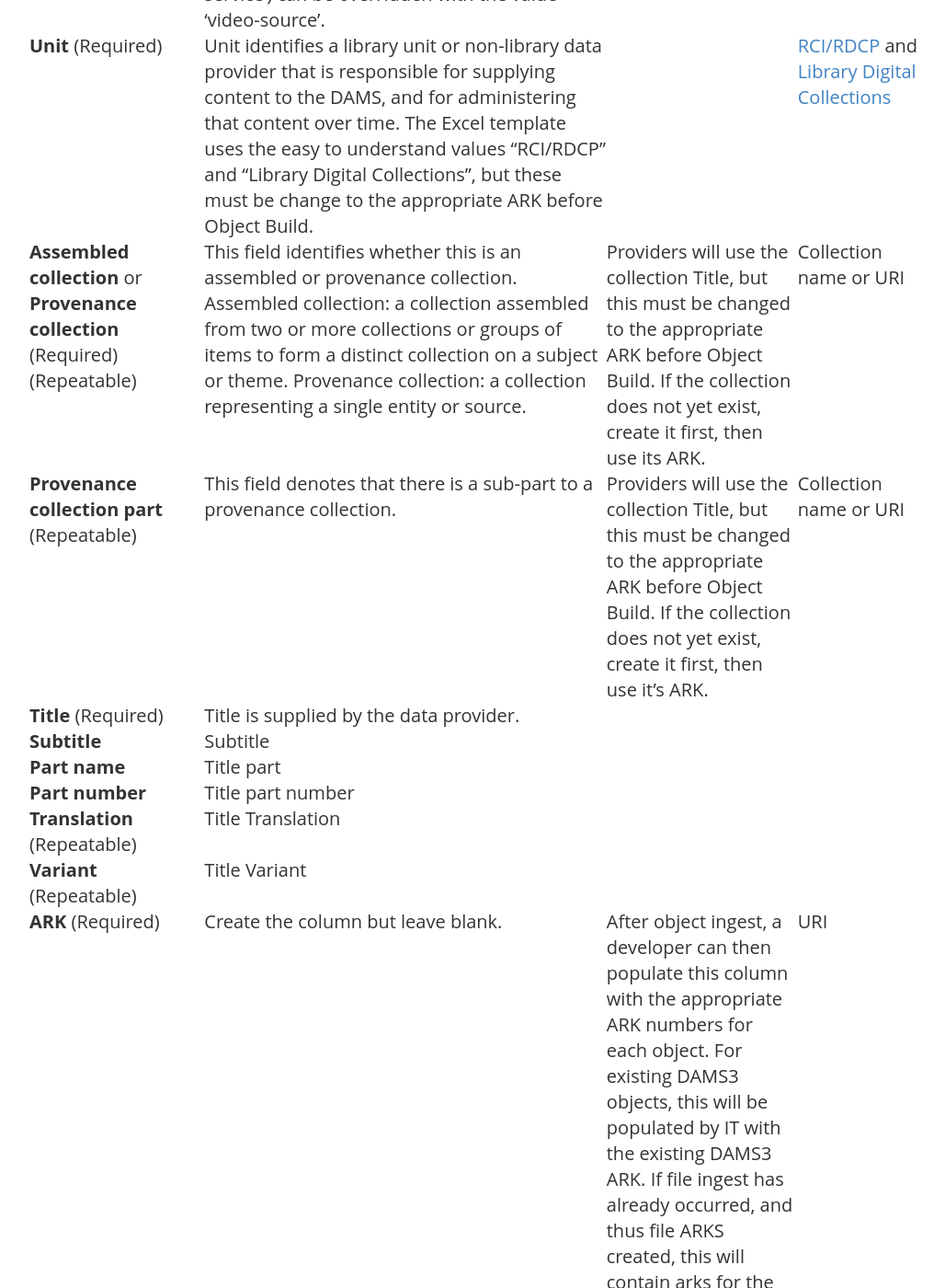
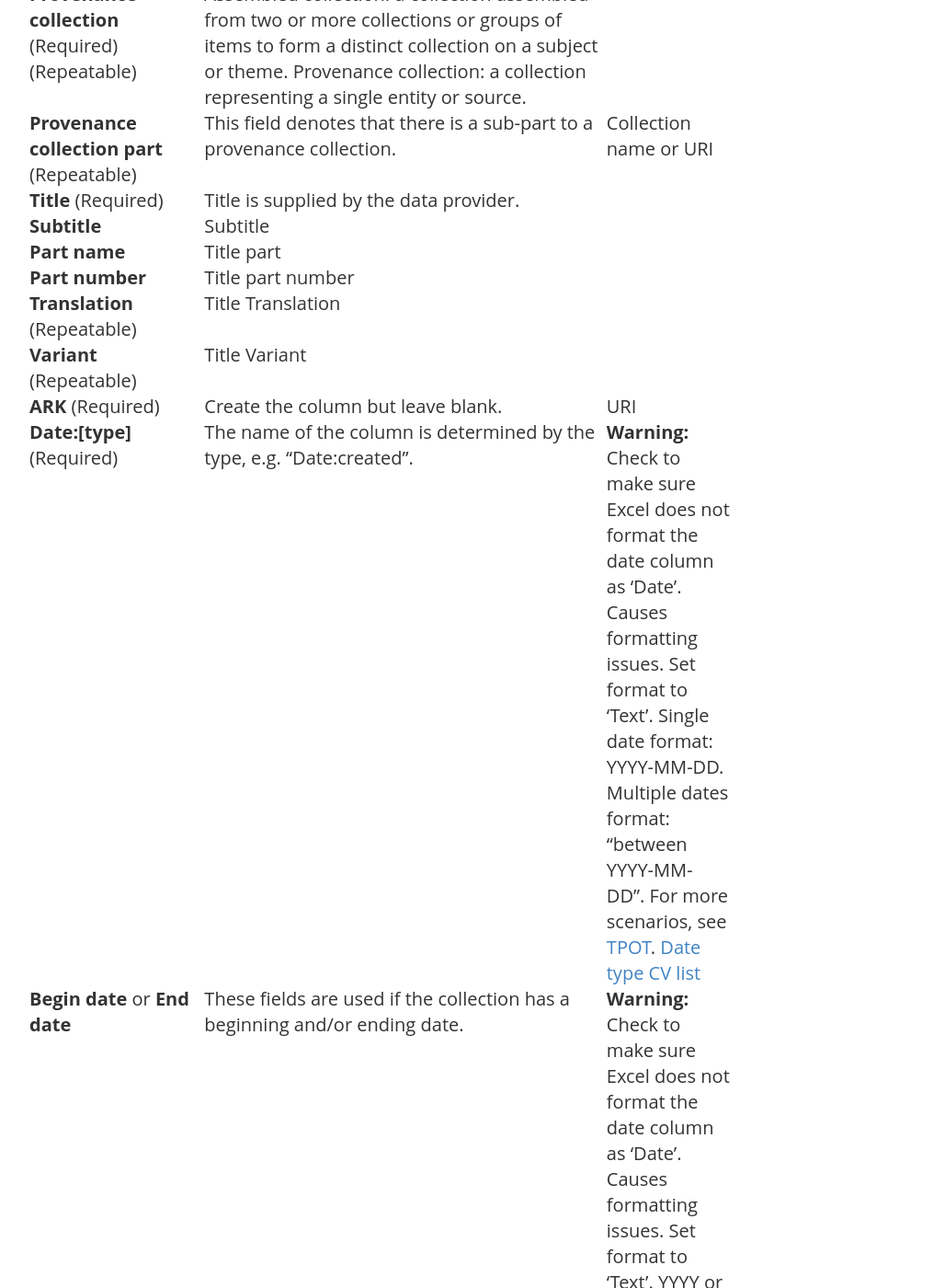
Before and after one commit to remerjohnson/remerjohnson.github.io, a Jekyll site: the page built from docs.md, in a window 1280 px wide and 1400 px high, scrolled down 3825 px. Shown: the whole window at 92% size, without its empty margins (248-1276 px from the left). Built offline with Jekyll 4.4.1, drawn with Linux system fonts in a browser that asks for light colours; nearby versions of some CDN libraries; some of the changed text lies outside the part shown.

Commit message:
Update docs.md

```diff
--- a/docs.md
+++ b/docs.md
@@ -54,33 +54,33 @@ v1.5 - Changed wording to be more appropriate for external audiences 02/04/2015
 
 # The Excel Input Stream Elements
 
-|Column Header Name|Description|Internal|Controlled Values Format Restrictions|
-|------------------|-----------|--------|-------------------------------------|
-|**Object Unique ID** (Required)|An object and its components share the same Object ID. These are usually supplied by the data provider.  It is not mapped to DAMS, but you can copy it in "Identifier:other" if it is useful.|Used by IT to delineate objects from components. Used by DOMM simply to keep track of which things are objects and components visually. If not provided, DOMM must create.| |
-|**Object/Component** (Required)|A complex object would have one row listed as 'Object', with its files in the next rows as 'Component' values. A simple object would just have a value of 'Object'. "Component" rows must be in the intended order (DAMS display order is determined by row count).| |'Object' or 'Component'|
-|**File Name**|For simple objects, a file name must be provided. For complex objects, file names must be provided for all of its components and possibly the object.|Used by IT to match resource file to metadata. Files must be copied to \\lib-storage\digital-staging\[*project folder*]. FIle name format is not important for ingest, IT will generate ARKs from the file names.|File extensions must be included.|
-|**File Use**|File Use will normally be left blank, to be later filled in once the system determines its function (determined by filetype/MIMEtype). Sometimes a default value needs to be overwritten, e.g.: if a data provider has an .mp4 file as a source file, the default ('video-service') can be overridden with the value 'video-source'.| |[File use CV list](https://illiad.ucsd.edu:8443/display/DOMM/File+use+controlled+value+list)|
-|**Unit** (Required)|Unit identifies a library unit or non-library data provider that is responsible for supplying content to the DAMS, and for administering that content over time. The Excel template uses the easy to understand values "RCI/RDCP" and "Library Digital Collections", but these must be change to the appropriate ARK before Object Build.| |[RCI/RDCP](http://library.ucsd.edu/ark:/20775/bb6827300d) and [Library Digital Collections](http://library.ucsd.edu/ark:/20775/bb09910635)|
-|**Assembled collection** or **Provenance collection** (Required) (Repeatable)|This field identifies whether this is an assembled or provenance collection. Assembled collection: a collection assembled from two or more collections or groups of items to form a distinct collection on a subject or theme. Provenance collection: a collection representing a single entity or source.|Providers will use the collection Title, but this must be changed to the appropriate ARK before Object Build. If the collection does not yet exist, create it first, then use its ARK.|Collection name or URI|
-|**Provenance collection part** (Repeatable)|This field denotes that there is a sub-part to a provenance collection.|Providers will use the collection Title, but this must be changed to the appropriate ARK before Object Build. If the collection does not yet exist, create it first, then use it's ARK.|Collection name or URI|
-|**Title** (Required)|Title is supplied by the data provider.| | |
-|**Subtitle**|Subtitle| | |
-|**Part name**|Title part| | |
-|**Part number**|Title part number| | |
-|**Translation** (Repeatable)|Title Translation| | |
-|**Variant** (Repeatable)|Title Variant| | |
-|**ARK** (Required)|Create the column but leave blank.|After object ingest, a developer can then populate this column with the appropriate ARK numbers for each object. For existing DAMS3 objects, this will be populated by IT with the existing DAMS3 ARK. If file ingest has already occurred, and thus file ARKS created, this will contain arks for the files. If not, file name is required and the ARK column will be populated after the items are ingested.|URI|
-|**Date:[type]** (Required)|The name of the column is determined by the type, e.g. "Date:created".| |**Warning:** Check to make sure Excel does not format the date column as 'Date'. Causes formatting issues. Set format to 'Text'. Single date format: YYYY-MM-DD. Multiple dates format: "between YYYY-MM-DD". For more scenarios, see [TPOT](http://tpot.ucsd.edu/metadata-services/mas/bp-providers.html#date). [Date type CV list](https://illiad.ucsd.edu:8443/display/DOMM/Date+type+controlled+value+list)|
-|**Begin date** or **End date**|These fields are used if the collection has a beginning and/or ending date.|If beginDate or endDate don't exist, parse from Date. When there is only one date display value, the machine actionable dates (begin date and end date) will be encoded together in a single instance of the date class.  If there are multiple date display values, the begin and end dates will be encoded as separate instances of the date class.|**Warning:** Check to make sure Excel does not format the date column as 'Date'. Causes formatting issues. Set format to 'Text'. YYYY or YYYY-MM, or YYYY-MM-DD|
-|**Person:[role]** (Repeatable)|Person represents names of people involved in creating the collection.|Maps to dams:Relationship (creator). The name of the column is determined by the person's role, e.g. "Person:author".|[Person role CV list](https://illiad.ucsd.edu:8443/display/DOMM/role+controlled+value+list). Separate names by a pipe or, if needed, add another column.|
-|**Corporate:[role]** (Repeatable)|Corporate represents departments, companies, or other groups involved in creating the collection.|Maps to dams:Relationship (creator). The name of the column is determined by the entity's roles, e.g. "Corporate:publisher".|Often times the value will be "UC Regents". Has the same role CVs as [Person role CV list](https://illiad.ucsd.edu:8443/display/DOMM/role+controlled+value+list). Separate names by a pipe or, if needed, add another column.|
-|**Note:[type]** (Repeatable)|If the note is of the "identifier" type, it gets its own column and type. (See Identifier).| |If the note type isn't in the [Note type CV list](https://illiad.ucsd.edu:8443/display/DOMM/Note+type+controlled+value+list), it should go into the general note type, <Note:note>.|
-|**Identifier:[type]** (Repeatable)|This is used if the collection has other types of identifiers other than the Object Unique ID.| |For the type CV list, look under 'identifier' in the [Note type CV list](https://illiad.ucsd.edu:8443/display/DOMM/Note+type+controlled+value+list). New identifier types should be discussed within DOMM/DMPS.|
-|**Type of Resource** (Required) (Repeatable)|Type of Resource is used to describe the nature of the digital resource being ingested, NOT the original object, if the ingested object is a derivative.| |[Type of resource CV list](https://illiad.ucsd.edu:8443/display/DOMM/typeOfResource+controlled+value+list).|
-|**Language**|Language indicates the language of the object.|Spreadsheet CV uses 3 letter code + label for readability. DOMM must remove the label before ingest.|Images (thus no language content) are assigned a value of 'zxx'.  Use [ISO 639-2B](http://loc.gov/standards/iso639-2/php/code_list.php) for language codes, e.g. "eng" for english.|
-|**Subject:[type]** (Repeatable)|The name of the column is determined by the type of subject, e.g. "Subject:genre".| | |
+|Column Header Name|Description|Controlled Values Format Restrictions|
+|------------------|-----------|-------------------------------------|
+|**Object Unique ID** (Required)|An object and its components share the same Object ID. These are usually supplied by the data provider.  It is not mapped to DAMS, but you can copy it in "Identifier:other" if it is useful.| |
+|**Object/Component** (Required)|A complex object would have one row listed as 'Object', with its files in the next rows as 'Component' values. A simple object would just have a value of 'Object'. "Component" rows must be in the intended order (DAMS display order is determined by row count).|'Object' or 'Component'|
+|**File Name**|For simple objects, a file name must be provided. For complex objects, file names must be provided for all of its components and possibly the object.|File extensions must be included.|
+|**File Use**|File Use will normally be left blank, to be later filled in once the system determines its function (determined by filetype/MIMEtype). Sometimes a default value needs to be overwritten, e.g.: if a data provider has an .mp4 file as a source file, the default ('video-service') can be overridden with the value 'video-source'.|[File use CV list](https://illiad.ucsd.edu:8443/display/DOMM/File+use+controlled+value+list)|
+|**Unit** (Required)|Unit identifies a library unit or non-library data provider that is responsible for supplying content to the DAMS, and for administering that content over time. The Excel template uses the easy to understand values "RCI/RDCP" and "Library Digital Collections", but these must be change to the appropriate ARK before Object Build.|[RCI/RDCP](http://library.ucsd.edu/ark:/20775/bb6827300d) and [Library Digital Collections](http://library.ucsd.edu/ark:/20775/bb09910635)|
+|**Assembled collection** or **Provenance collection** (Required) (Repeatable)|This field identifies whether this is an assembled or provenance collection. Assembled collection: a collection assembled from two or more collections or groups of items to form a distinct collection on a subject or theme. Provenance collection: a collection representing a single entity or source.|Collection name or URI|
+|**Provenance collection part** (Repeatable)|This field denotes that there is a sub-part to a provenance collection.|Collection name or URI|
+|**Title** (Required)|Title is supplied by the data provider.| |
+|**Subtitle**|Subtitle| |
+|**Part name**|Title part| |
+|**Part number**|Title part number| |
+|**Translation** (Repeatable)|Title Translation| |
+|**Variant** (Repeatable)|Title Variant| |
+|**ARK** (Required)|Create the column but leave blank.|URI|
+|**Date:[type]** (Required)|The name of the column is determined by the type, e.g. "Date:created".|**Warning:** Check to make sure Excel does not format the date column as 'Date'. Causes formatting issues. Set format to 'Text'. Single date format: YYYY-MM-DD. Multiple dates format: "between YYYY-MM-DD". For more scenarios, see [TPOT](http://tpot.ucsd.edu/metadata-services/mas/bp-providers.html#date). [Date type CV list](https://illiad.ucsd.edu:8443/display/DOMM/Date+type+controlled+value+list)|
+|**Begin date** or **End date**|These fields are used if the collection has a beginning and/or ending date.|**Warning:** Check to make sure Excel does not format the date column as 'Date'. Causes formatting issues. Set format to 'Text'. YYYY or YYYY-MM, or YYYY-MM-DD|
+|**Person:[role]** (Repeatable)|Person represents names of people involved in creating the collection.|[Person role CV list](https://illiad.ucsd.edu:8443/display/DOMM/role+controlled+value+list). Separate names by a pipe or, if needed, add another column.|
+|**Corporate:[role]** (Repeatable)|Corporate represents departments, companies, or other groups involved in creating the collection.|Often times the value will be "UC Regents". Has the same role CVs as [Person role CV list](https://illiad.ucsd.edu:8443/display/DOMM/role+controlled+value+list). Separate names by a pipe or, if needed, add another column.|
+|**Note:[type]** (Repeatable)|If the note is of the "identifier" type, it gets its own column and type. (See Identifier).|If the note type isn't in the [Note type CV list](https://illiad.ucsd.edu:8443/display/DOMM/Note+type+controlled+value+list), it should go into the general note type, <Note:note>.|
+|**Identifier:[type]** (Repeatable)|This is used if the collection has other types of identifiers other than the Object Unique ID.|For the type CV list, look under 'identifier' in the [Note type CV list](https://illiad.ucsd.edu:8443/display/DOMM/Note+type+controlled+value+list). New identifier types should be discussed within DOMM/DMPS.|
+|**Type of Resource** (Required) (Repeatable)|Type of Resource is used to describe the nature of the digital resource being ingested, NOT the original object, if the ingested object is a derivative.|[Type of resource CV list](https://illiad.ucsd.edu:8443/display/DOMM/typeOfResource+controlled+value+list).|
+|**Language**|Language indicates the language of the object.|Images (thus no language content) are assigned a value of 'zxx'.  Use [ISO 639-2B](http://loc.gov/standards/iso639-2/php/code_list.php) for language codes, e.g. "eng" for english.|
+|**Subject:[type]** (Repeatable)|The name of the column is determined by the type of subject, e.g. "Subject:genre".| |
 |**Related resource:[type]** (Repeatable)|Cells contain values for description and uri separated by " @ " (space @ space). Cell must always contain " @ " so values are mapped correctly. Examples: both description and uri = "Manga social organization @ http://library.ucsd.edu/dc/object/bb1229906d". only description = "Manga social organization @ ". only uri = " @ http://library.ucsd.edu/dc/object/bb1229906d"| |
-|**Rights status** (Required)|Rights status Indicates the status of the use/access rights for the object.| |Allowable values are: "Under copyright", "Public domain", or "Unknown".|
-|**Jurisdiction** (Required)|Jurisdiction indicates the country that has jurisdiction over the copyright of the object.| |Use [ISO 3166-1](http://en.wikipedia.org/wiki/ISO_3166-1) for country codes, e.g. "US" for United States.|
-|**Copyright holder personal** or **Copyright holder corporate name** (Required)|This field indicates the person or entity that holds the copyright for the resource.| |Typically would be UC Regents (and thus a column name of "Copyright holder corporate name"), but other possibilities. Can also contain the value "Unknown".|
-|**Access override**|This field is a single value that maps several rights, permission, restriction and license values. Only needed to override the overall status of the collection (i.e., this is at the object level).|Boilerplate rights notes will be added by IT in processing based on the rights fields included in the spreadsheet. These do not need to be supplied in the spreadsheet.|Info: [Access Override Mapping](https://illiad.ucsd.edu:8443/display/DOMM/Access+Override+Mapping)|
+|**Rights status** (Required)|Rights status Indicates the status of the use/access rights for the object.|Allowable values are: "Under copyright", "Public domain", or "Unknown".|
+|**Jurisdiction** (Required)|Jurisdiction indicates the country that has jurisdiction over the copyright of the object.|Use [ISO 3166-1](http://en.wikipedia.org/wiki/ISO_3166-1) for country codes, e.g. "US" for United States.|
+|**Copyright holder personal** or **Copyright holder corporate name** (Required)|This field indicates the person or entity that holds the copyright for the resource.|Typically would be UC Regents (and thus a column name of "Copyright holder corporate name"), but other possibilities. Can also contain the value "Unknown".|
+|**Access override**|This field is a single value that maps several rights, permission, restriction and license values. Only needed to override the overall status of the collection (i.e., this is at the object level).|Info: [Access Override Mapping](https://illiad.ucsd.edu:8443/display/DOMM/Access+Override+Mapping)|
```
